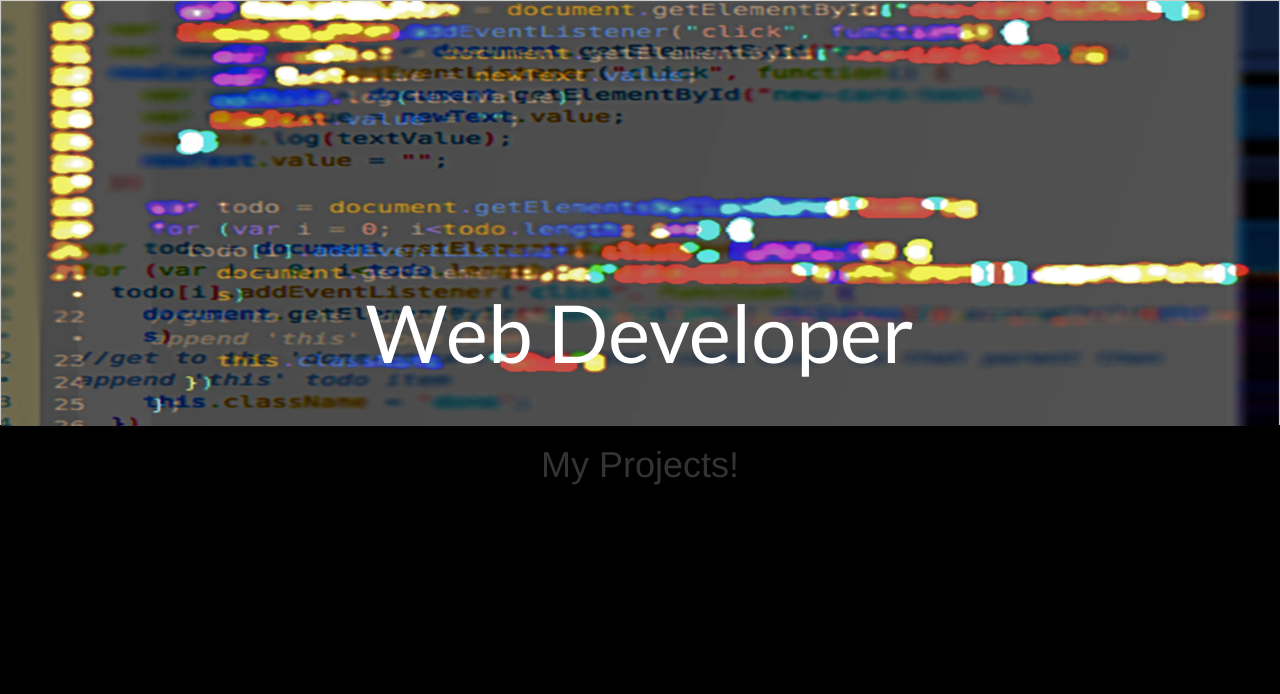
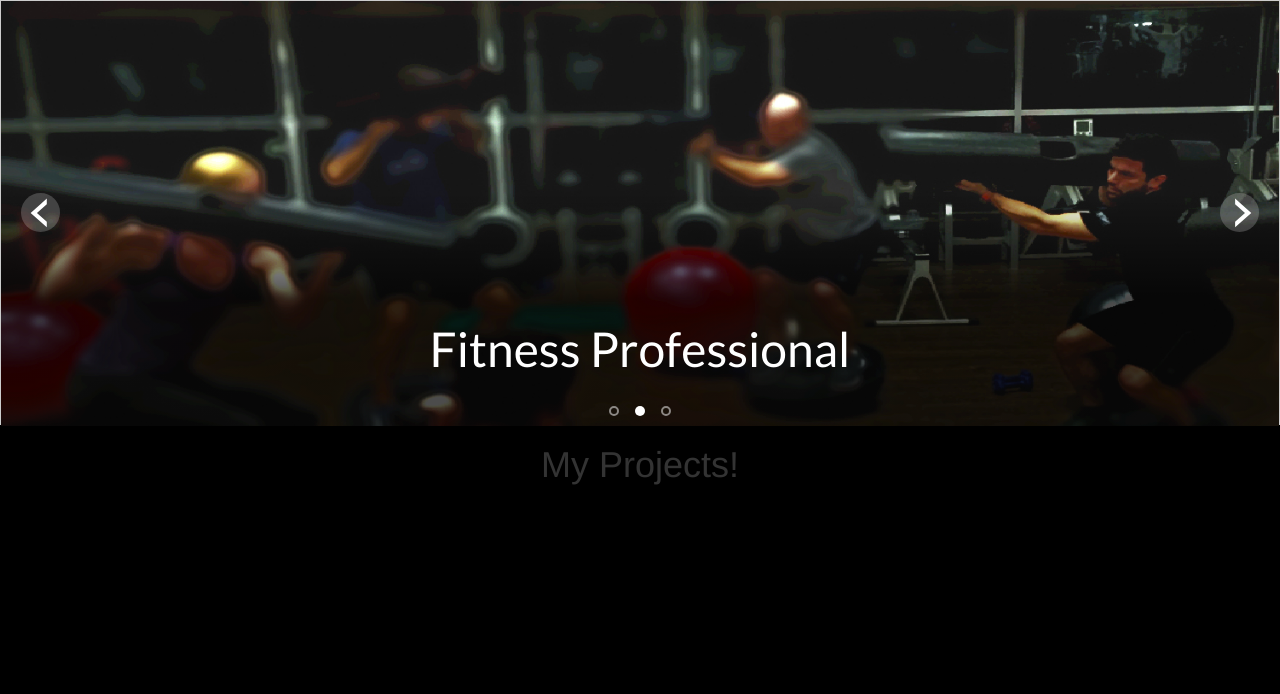
Before and after one commit to dannyalaska/pythonpersonal, a Django app: page / in a window 1280 px wide. Shown: the part 52-746 px from the top of the page. Run offline with Django 3.2, Linux system fonts and the light colour scheme; data comes from the database, SQL or seed files in the repository; some libraries are stand-ins or nearby versions.

Commit message:
added image transitions and more css

```diff
--- a/personaldjango/personaldjango/static/main.css
+++ b/personaldjango/personaldjango/static/main.css
@@ -70,7 +70,7 @@ body {
   font-family: 'Lato', sans-serif;
   margin: 0px 0px 0px 0px;
   font-weight: 400;
-  font-size: 5em;
+  font-size: 3em;
   color:#fff;
 }
 
@@ -96,7 +96,81 @@ body {
 .landing .landing_panel .panel_caption a:hover {
   background-color: rgba(255,255,255,.6);
   color:#000;
-  border-color: rgba(255,255,255,0); }
+  border-color: rgba(255,255,255,0);
+}
+
+.landing .overlay {
+  position: absolute;
+  left: 0px;
+  top: 0px;
+  width: 100%;
+  height: 100%;
+  background-image: linear-gradient(rgba(0,0,0,0) 45%, rgba(0,0,0,.7)70%);
+  background-size: 100%;
+}
+
+.landing .landing_nav {
+  position: absolute;
+  bottom: 10px;
+  left: 0px;
+  text-align: center;
+  width: 100%;
+  z-index: 103;
+}
+
+.landing .landing_nav div {
+  display: inline-block;
+  width: 10px;
+  height: 10px;
+  border: 2px solid rgba(255,255,255,.5);
+  border-radius: 50%;
+  margin: 0px 8px 0px 8px;
+  cursor: pointer;
+  transition: background-color .4s, border .4s;
+}
+
+.landing .landing_nav div:hover {
+  border-color: #fff;
+  background-color: rgba(255,255,255,.2);
+}
+
+.landing .landing_nav div.selected {
+  background-color: #fff;
+}
+
+.landing .btn {
+  width: 39px;
+  height: 39px;
+  background: rgba(255,255,255,.2) no-repeat;
+  background-size: 50px 30px;
+  position: absolute;
+  top: 192px;
+  cursor: pointer;
+  border-radius: 50%;
+  border 2px solid rgba(255,255,255,.5);
+  transition: background-color .4s, border .4s;
+}
+
+.landing .btn:hover {
+  border-color: #fff;
+  background-color: rgba(0,0,0,.6);
+}
+
+.landing .btn.prev {
+  left: 20px;
+  z-index: 104;
+  background-image: url(../media/arrow_left.svg);
+  background-position: -8px 4px;
+}
+
+.landing .btn.next {
+  right: 20px;
+  z-index: 105;
+  background-image: url(../media/arrow_right.svg);
+  background-position: -3 4px;
+}
+
+
 
 .navbar {
   margin: 0 auto;
--- a/personaldjango/personaldjango/static/main.js
+++ b/personaldjango/personaldjango/static/main.js
@@ -53,6 +53,16 @@ function landingAdvance() {
 
   if( landingVars.timePassed == landingVars.timeToChange ) {
     landingVars.timePassed = 0;
+
+    if( landingVars.autoPlay == true ){
+      if( landingVars.currentPanel == landingVars.totalPanels ){
+        $('.landing_nav div:nth-child(1)').trigger('click');
+      } else {
+        $('.landing_nav div:nth-child('+(landingVars.currentPanel+1)+')').trigger('click');
+      }
+
+    }
+
   } else {
     landingVars.timePassed += 1;
   }
@@ -66,7 +76,7 @@ function landingMultiPanel() {
   $('.landing').html('').append(newHtml);
 
   for (var i = 0; i < landingVars.totalPanels; i++) {
-    $('.landing_nav').append('<div>x</div>');
+    $('.landing_nav').append('<div></div>');
   }
 
   $('.landing').hover(function(){
@@ -76,15 +86,28 @@ function landingMultiPanel() {
     landingVars.timePassed = Math.floor(landingVars.timeToChange / 2);
   });
 
+
   $('.landing_nav div').on('click', function(){
+    // show which item is selected in landing image navigation
+  if ( !landingVars.inTransition ){
+
+        landingVars.inTransition == true;
+
         var navClicked = $(this).index();
         landingVars.currentPanel = navClicked + 1;
+
+        $('.landing_nav div').removeClass('selected');
+        $(this).addClass('selected');
 
         $('.landing_stage_large').append('<div class="landing_container_2" style="opacity:0;"></div>');
         $('.landing_container_2').html(landingVars.panelContent[navClicked]).animate({opacity:1}, landingVars.duration, function(){
           $('.landing_container_1').remove();
           $(this).addClass('landing_container_1').removeClass('landing_container_2');
+          landingVars.inTransition == false;
       });
+
+    }
+
   });
 
   $('.landing_nav div:first').trigger('click');
```
Also changed, not shown: personaldjango/media/arrow_left.svg (added), personaldjango/media/arrow_right.svg (added). Lines whose indentation alone changed are shown as unchanged.
